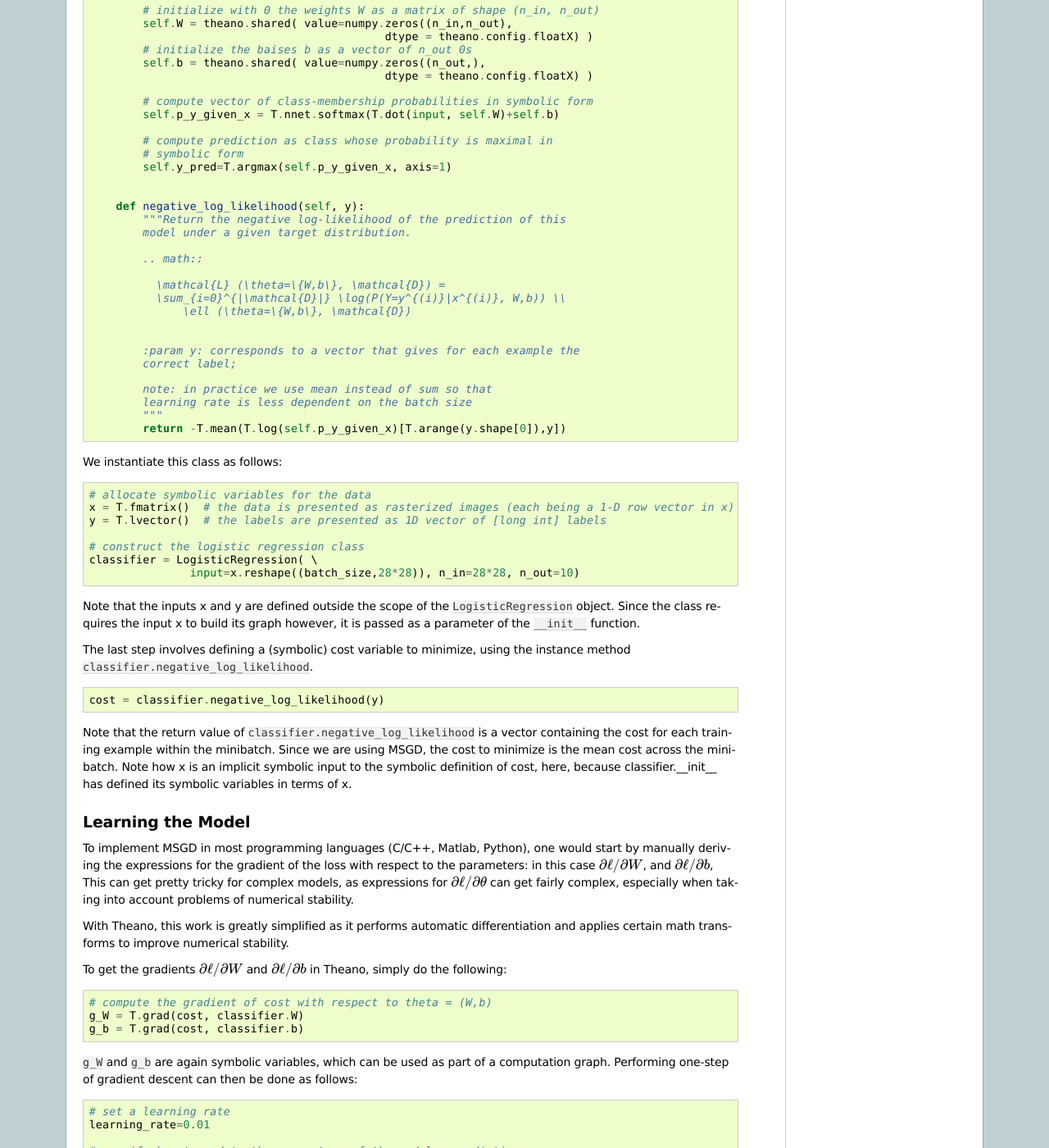
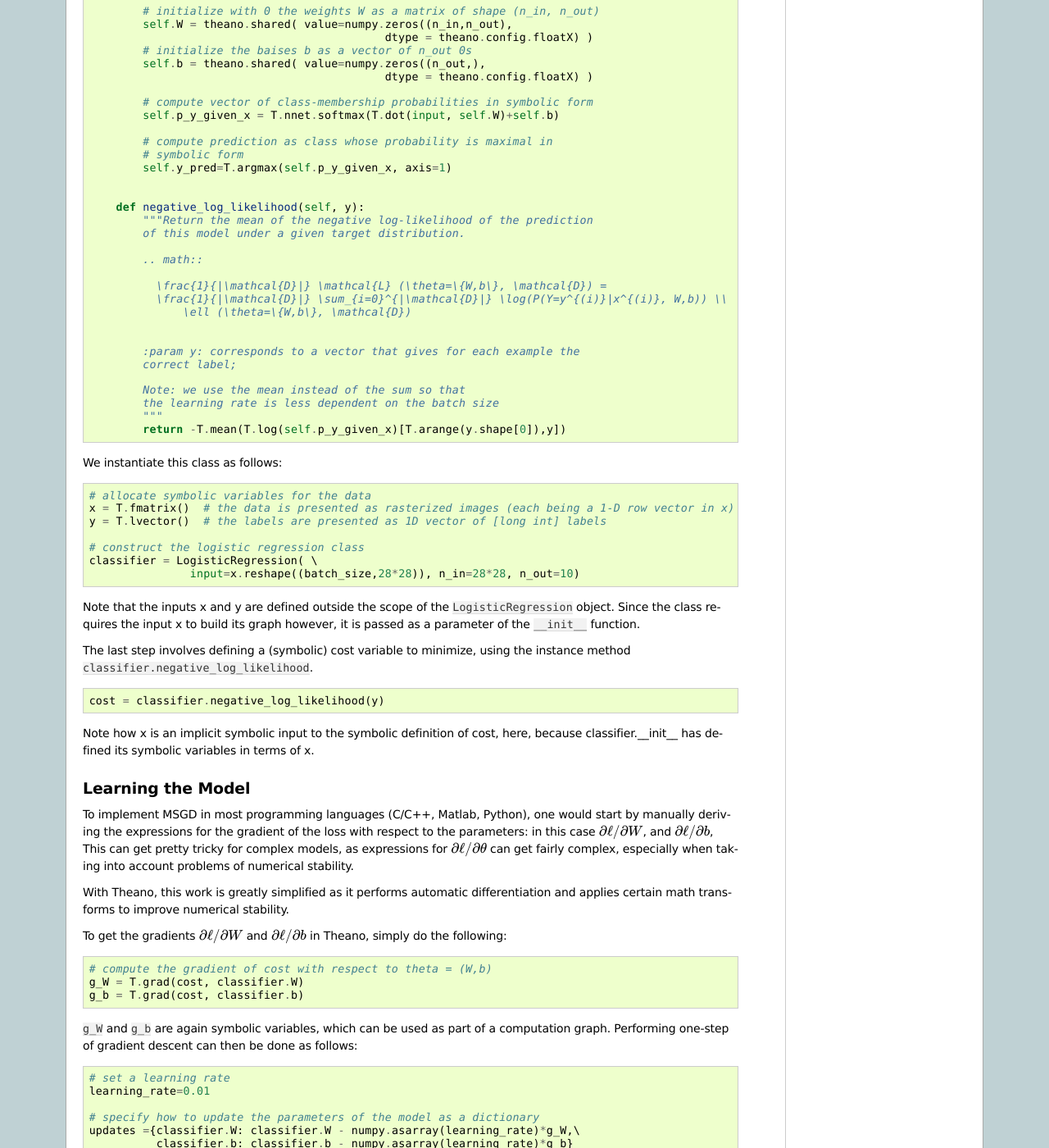
Before and after one commit to lisa-lab/DeepLearningTutorials, a Sphinx documentation site: the page built from doc/logreg.txt, in a window 1280 px wide and 1400 px high, scrolled down 2495 px. Shown: the whole window at 82% size. Built offline with Sphinx 7.4.7, drawn with Linux system fonts in a browser that asks for light colours; formulas are drawn with MathJax 3; pages that are not in the unit, such as notebooks, are missing from menus; some of the changed text lies outside the part shown.

Commit message:
Change 'T.sum' to 'T.mean' in computations of NLL, change the documentation accordingly

```diff
--- a/doc/conf.py
+++ b/doc/conf.py
@@ -29,6 +29,7 @@ try:
     from sphinx.ext import pngmath
     extensions.append('sphinx.ext.pngmath')
 except ImportError:
+    print >>sys.stderr, 'Warning: could not import sphinx.ext.pngmath'
     pass
 
 
--- a/doc/logreg.txt
+++ b/doc/logreg.txt
@@ -149,8 +149,10 @@ The following Theano code defines the (symbolic) loss for a given minibatch:
 
 .. note::
 
-    In practice, we will use the mean (T.mean) instead of the sum. This
-    allows for the learning rate choice to be less dependent of the minibatch size.
+    Even though the loss is formally defined as the *sum*, over the data set,
+    of individual error terms, in practice, we use the *mean* (``T.mean``)
+    in the code. This allows for the learning rate choice to be less dependent
+    of the minibatch size.
 
 
 Creating a LogisticRegression class
@@ -191,21 +193,21 @@ similar to what we have covered so far, and should be self explanatory.
 
 
         def negative_log_likelihood(self, y):
-            """Return the negative log-likelihood of the prediction of this
-            model under a given target distribution.
+            """Return the mean of the negative log-likelihood of the prediction
+            of this model under a given target distribution.
 
             .. math::
 
-              \mathcal{L} (\theta=\{W,b\}, \mathcal{D}) =
-              \sum_{i=0}^{|\mathcal{D}|} \log(P(Y=y^{(i)}|x^{(i)}, W,b)) \\
+              \frac{1}{|\mathcal{D}|} \mathcal{L} (\theta=\{W,b\}, \mathcal{D}) =
+              \frac{1}{|\mathcal{D}|} \sum_{i=0}^{|\mathcal{D}|} \log(P(Y=y^{(i)}|x^{(i)}, W,b)) \\
                   \ell (\theta=\{W,b\}, \mathcal{D})
 
 
             :param y: corresponds to a vector that gives for each example the
             correct label;
 
-            note: in practice we use mean instead of sum so that
-            learning rate is less dependent on the batch size
+            Note: we use the mean instead of the sum so that
+            the learning rate is less dependent on the batch size
             """
             return -T.mean(T.log(self.p_y_given_x)[T.arange(y.shape[0]),y])
 
@@ -233,9 +235,6 @@ the instance method ``classifier.negative_log_likelihood``.
 
     cost = classifier.negative_log_likelihood(y)
 
-Note that the return value of ``classifier.negative_log_likelihood`` is a vector
-containing the cost for each training example within the minibatch. Since we are
-using MSGD, the cost to minimize is the mean cost across the minibatch.
 Note how x is an implicit symbolic input to the symbolic definition of cost,
 here, because classifier.__init__ has defined its symbolic variables in terms of x.
 
--- a/doc/mlp.txt
+++ b/doc/mlp.txt
@@ -73,7 +73,7 @@ class-membership probabilities can be obtained by choosing :math:`G` as the
 :math:`softmax` function (in the case of multi-class classification).
 
 To train an MLP, we learn **all** parameters of the model, and here we use
-ref:`opt_SGD` with minibatches.
+:ref:`opt_SGD` with minibatches.
 The set of parameters to learn is the set :math:`\theta =
 \{W^{(2)},b^{(2)},W^{(1)},b^{(1)}\}`.  Obtaining the gradients
 :math:`\partial{\ell}/\partial{\theta}` can be achieved through the
```
Also changed, not shown: other parts of doc/logreg.txt (+1 -1 lines), 3 other files.
